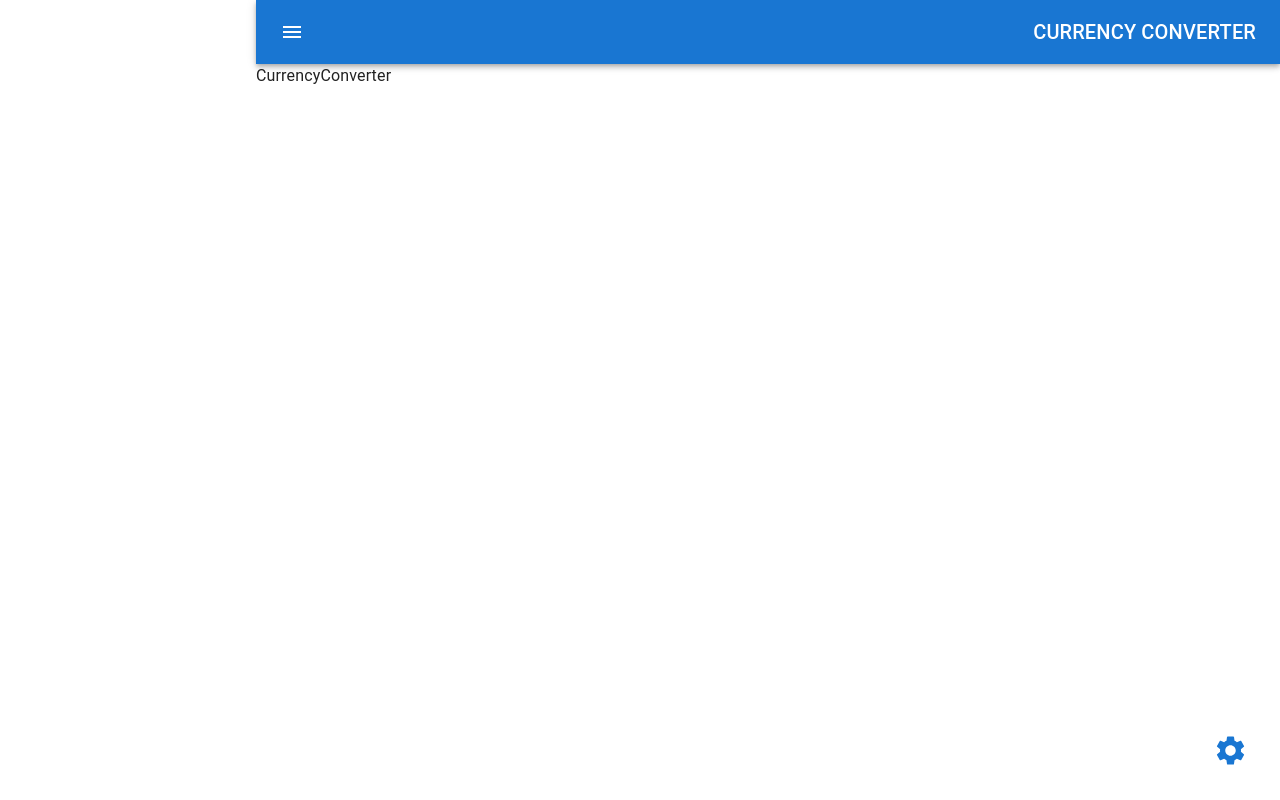
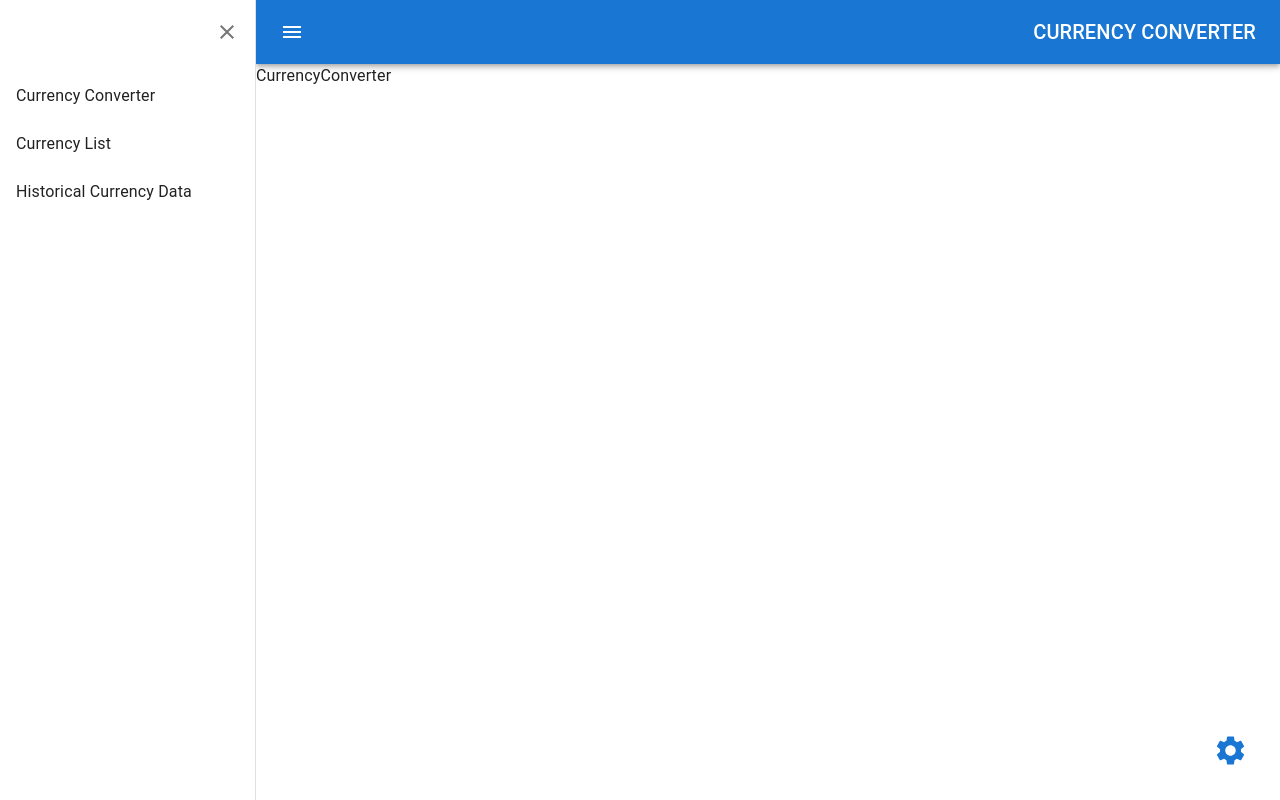
Before and after one commit to YAHYAOUI-Nabil/currency, a React (Create React App) app: page / in a window 1280 px wide. Built offline with nearby package versions, Linux system fonts and the light colour scheme.

Commit message:
refact: create sidebar menu

```diff
--- a/src/App.js
+++ b/src/App.js
@@ -24,7 +24,6 @@ const useStyle = makeStyles(() => ({
   },
   menu: {
     width: '20vw',
-    height: '100vh',
   },
   content: {
     width: '80vw'
--- a/src/components/Menu.jsx
+++ b/src/components/Menu.jsx
@@ -1,12 +1,49 @@
-import { Box, CssBaseline, Drawer } from '@mui/material'
+import { Box, CssBaseline, Drawer, IconButton, List, ListItem, ListItemButton, ListItemText } from '@mui/material'
+import { styled, useTheme } from '@mui/material/styles'
+import CloseIcon from '@mui/icons-material/Close';
 import React from 'react'
 
+const DrawerHeader = styled('div')(({theme})=>({
+  display: 'flex',
+  alignItems: 'center',
+  padding: theme.spacing(0, 1),
+  // necessary for content to be below app bar
+  ...theme.mixins.toolbar,
+  justifyContent: 'flex-end',
+}))
+
 const Menu = () => {
+  const theme = useTheme()
   return (
     <Box>
       <CssBaseline/>
-      <Drawer>
-
+      <Drawer
+        sx={{
+          width:'20vw',
+          flexShrink: 0,
+          '& .MuiDrawer-paper': {
+            width: '20vw',
+            boxSizing: 'border-box',
+          },
+        }}
+        variant="persistent"
+        anchor="left"
+        open={true}
+      >
+        <DrawerHeader>
+          <IconButton>
+            <CloseIcon/>
+          </IconButton>
+        </DrawerHeader>
+        <List>
+          {['Currency Converter', 'Currency List', 'Historical Currency Data'].map((text) => (
+            <ListItem key={text} disablePadding>
+              <ListItemButton>
+                <ListItemText primary={text} />
+              </ListItemButton>
+            </ListItem>
+          ))}
+        </List>
       </Drawer>
     </Box>
   )
```
